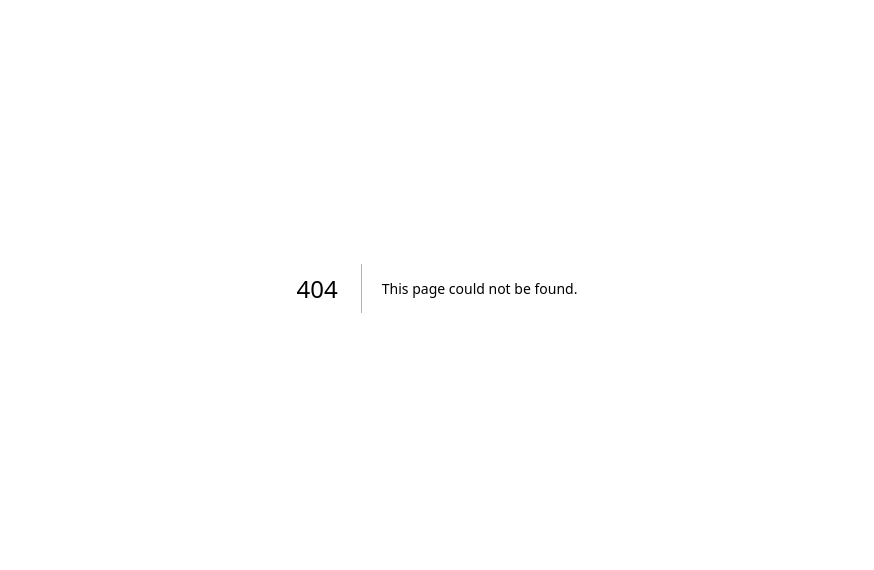
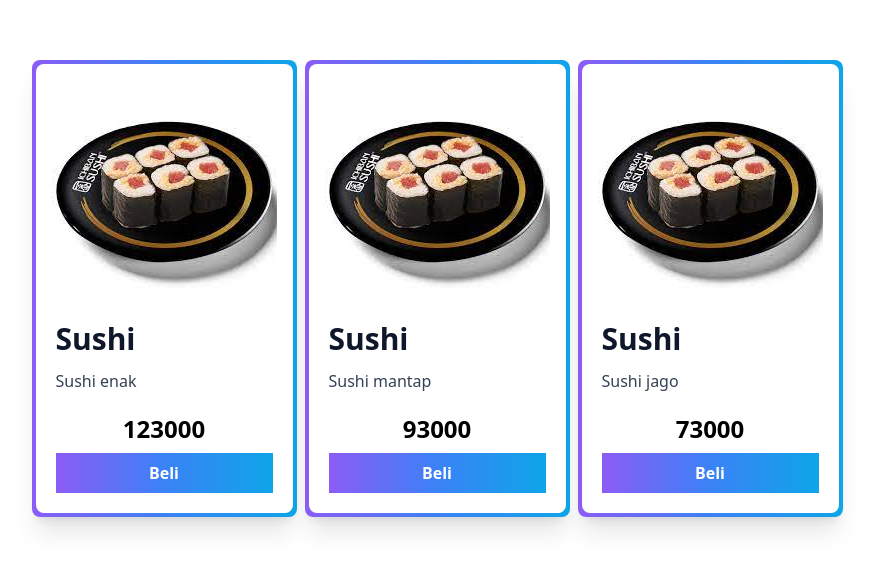
Before and after one commit to dimas-tri-sulaksono/belajar-nextjs, a Next.js app: page /products in a window 1280 px wide. Before the commit this address had no page. Shown: the part 112-682 px from the top of the page, without its empty margins (203-1077 px from the left). Built offline with nearby package versions, Linux system fonts and the light colour scheme.

Commit message:
belajar nested components

```diff
--- /dev/null
+++ b/src/components/molecules/CardProduct/index.js
@@ -0,0 +1,60 @@
+import Button from "@/components/atoms/Button";
+import Image from "next/image";
+import Link from "next/link";
+import React from "react";
+
+/** nested component : fungsinya sebagai wadah/container untuk beberapa komponen anak (header, body, footer)
+ *  komponen ini akan jadi komponen pembungkus untuk children
+ */
+
+const CardProduct = ({ children }) => {
+  return (
+    <>
+      <div className="rounded-lg bg-gradient-aigen shadow-xl p-1">
+        <div className="w-full max-w-xs bg-white rounded-lg">{children}</div>
+      </div>
+    </>
+  );
+};
+
+function Header({ image }) {
+  return (
+    // <Link href="/products/[id]" as={`/products/${id}`}>
+    <Link href="#">
+      <Image
+        src={image}
+        alt="card image"
+        width={300}
+        height={300}
+        className="p-4 rounded-t-lg w-full"
+      />
+    </Link>
+  );
+}
+
+function Body({ title, desc }) {
+  return (
+    <div className="px-5 pb-5">
+      <Link href="#">
+        <h3 className="text-3xl font-bold text-slate-900">{title}</h3>
+        <p className="mt-3 text-slate-700 text-base text-justify">{desc}</p>
+      </Link>
+    </div>
+  );
+}
+
+function Footer({ price }) {
+  return (
+    <div className="flex flex-col item-center justify-center px-5 pb-5">
+      <span className="text-2xl font-semibold mb-2 text-center">{price}</span>
+      <Button buttonClassName="w-full bg-gradient-aigen bg-gradient-aigen-hover">
+        Beli
+      </Button>
+    </div>
+  );
+}
+
+CardProduct.Header = Header;
+CardProduct.Body = Body;
+CardProduct.Footer = Footer;
+export default CardProduct;
--- /dev/null
+++ b/src/pages/products/index.js
@@ -0,0 +1,52 @@
+import CardProduct from "@/components/molecules/CardProduct";
+import React from "react";
+
+const ProductPage = () => {
+  // contoh data dari API/BE
+  const data = [
+    {
+      id: 1,
+      image: "/images/sushi.jpeg",
+      title: "Sushi",
+      description: "Sushi enak",
+      price: 123000,
+    },
+    {
+      id: 2,
+      image: "/images/sushi.jpeg",
+      title: "Sushi",
+      description: "Sushi mantap",
+      price: 93000,
+    },
+    {
+      id: 3,
+      image: "/images/sushi.jpeg",
+      title: "Sushi",
+      description: "Sushi jago",
+      price: 73000,
+    },
+  ];
+
+  return (
+    <div className="flex justify-center items-center min-h-screen gap-2">
+      {/* nested component */}
+      {/* <CardProduct>
+        <CardProduct.Header image="/images/sushi.jpeg" />
+        <CardProduct.Body title={"Sushi"} desc="Lorem ipsum dolor sit amet" />
+        <CardProduct.Footer price={"Rp. 100.000"} />
+      </CardProduct> */}
+
+      {/* rendering list */}
+      {/* teknik untuk menampilkan beberapa elemen UI tertentu berdasarkan data dinamis yang disimpan dalam sebuah JSON */}
+      {data.map((item) => (
+        <CardProduct key={item.id}>
+          <CardProduct.Header image={item.image} />
+          <CardProduct.Body title={item.title} desc={item.description} />
+          <CardProduct.Footer price={item.price} />
+        </CardProduct>
+      ))}
+    </div>
+  );
+};
+
+export default ProductPage;
```
Also changed, not shown: public/images/sushi.jpeg (added).
